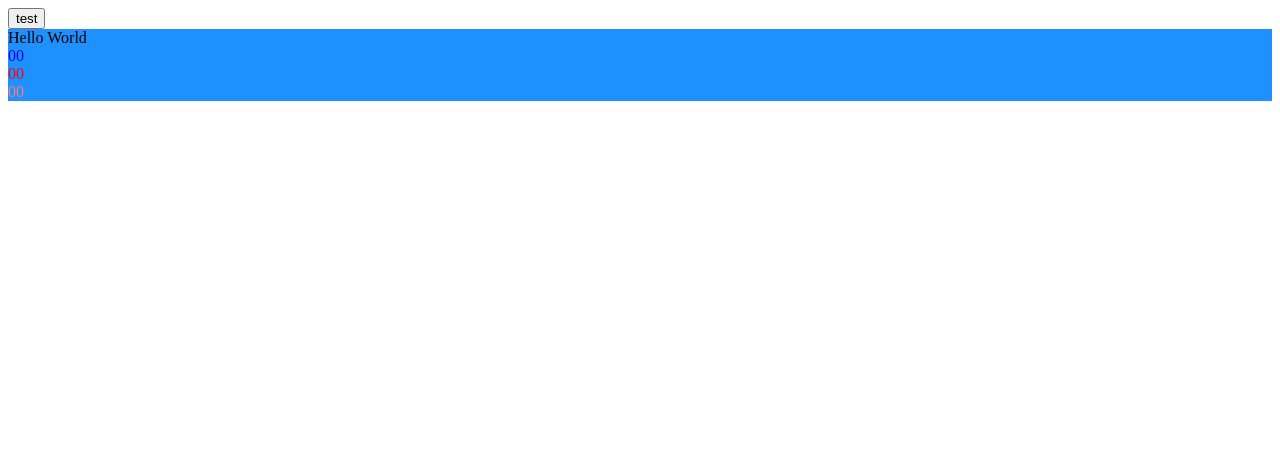
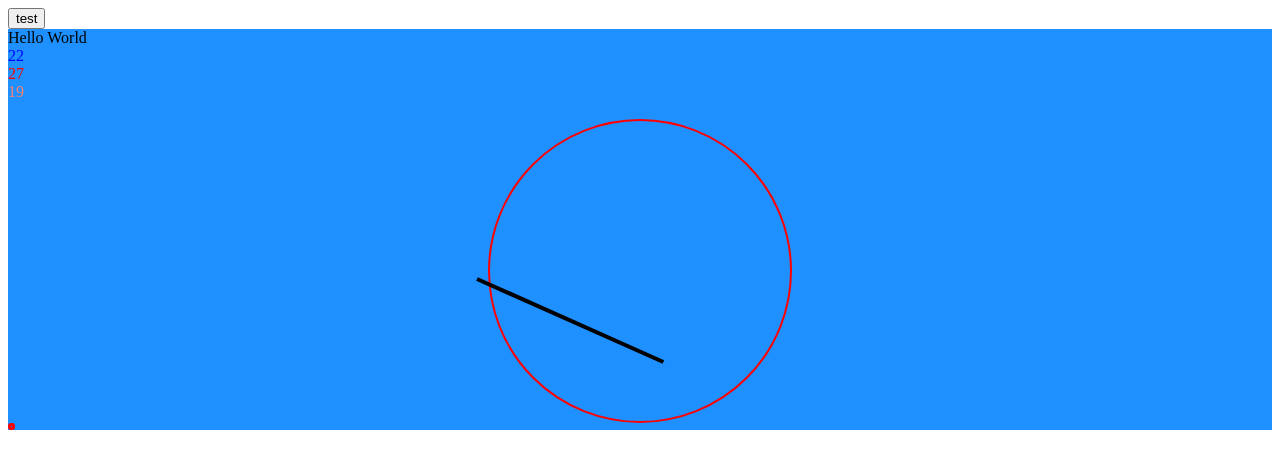
Before and after one commit to Olli11845/clock-task, a plain HTML site: page index.html in a window 1280 px wide. Drawn offline with Linux system fonts and the light colour scheme.

Commit message:
add: second wrapper

```diff
--- a/clockscript.js
+++ b/clockscript.js
@@ -1,2 +1,33 @@
 hoursJS = document.querySelector("#hours");
+minutesJS = document.querySelector("#minutes");
+secondsJS = document.querySelector("#seconds");
 btn = document.querySelector("#btn");
+
+let minutesJSdegres;
+let hoursJSdegres;
+let secondsJSdegres;
+
+secondWrapper = document.querySelector("#secondWrapper");
+
+function logTime() {
+  let now = new Date();
+  let minutes = now.getMinutes();
+  let hours = now.getHours();
+  let seconds = now.getSeconds();
+
+  minutesJSdegres = (minutes / 60) * 360;
+  secondsJSdegres = (seconds / 60) * 360;
+  hoursJSdegres = (hours / 60) * 360;
+
+  hoursJS.innerText = hours;
+  minutesJS.innerText = minutes;
+  secondsJS.innerText = seconds;
+}
+
+console.log(secondWrapper.style);
+setInterval(logTime, 1000);
+
+function secondTimer() {
+  secondWrapper.style.transform = "rotate(" + secondsJSdegres + "deg)";
+}
+setInterval(secondTimer, 1000);
--- a/index.html
+++ b/index.html
@@ -18,7 +18,12 @@
             <div id="helloWorld">Hello World</div>
             <div id="hours">00</div>
             <div id="minutes">00</div>
-            <div id="seconds">00</div>
+            <div id="seconds">55</div>
+            <br>
+            <div id="clock"></div>
+            <div id="point"></div>
+            <div id="secondWrapper"></div>
+
         </main>
         <script src="clockscript.js"></script>
     </body>
--- a/style.css
+++ b/style.css
@@ -13,3 +13,29 @@
 main {
   background-color: dodgerblue;
 }
+
+#clock {
+  width: 300px;
+  height: 300px;
+  border: 2px solid red;
+  border-radius: 300px;
+  position: relative;
+  margin: 0 auto;
+}
+
+#point {
+  width: 1px;
+  height: 1px;
+  border: 3px solid red;
+  border-radius: 3px;
+}
+
+#secondWrapper {
+  border: 2px solid black;
+  position: absolute;
+  height: 200px;
+  width: 0px;
+  top: 75px;
+  left: 475px;
+  transform-origin: bottom;
+}
```
